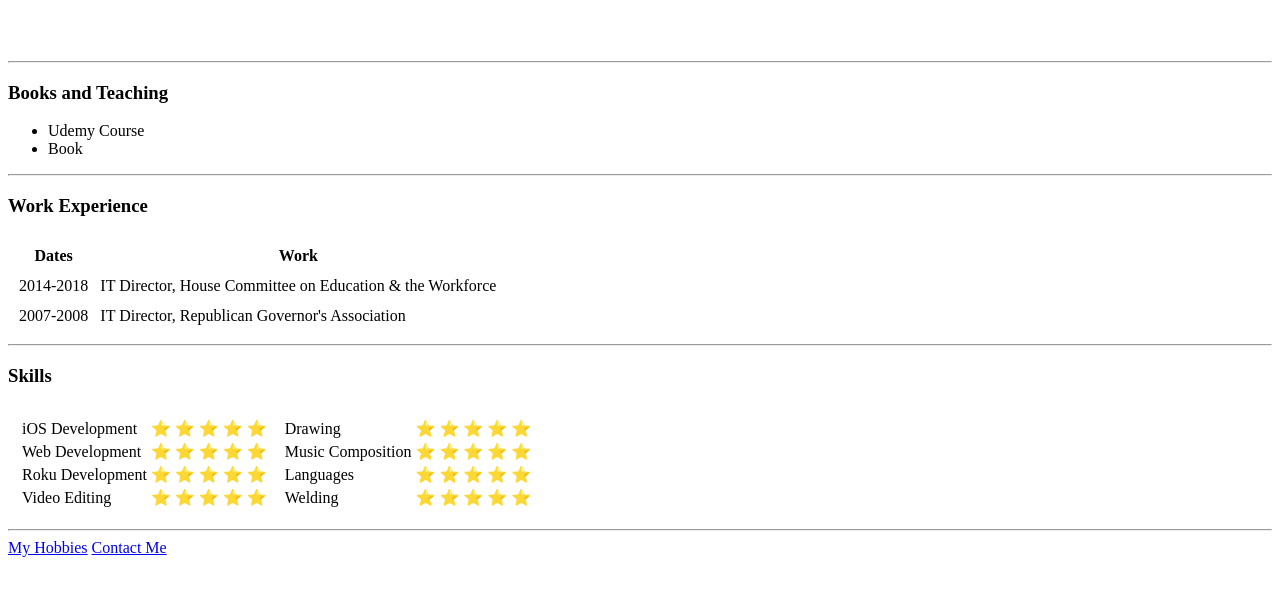
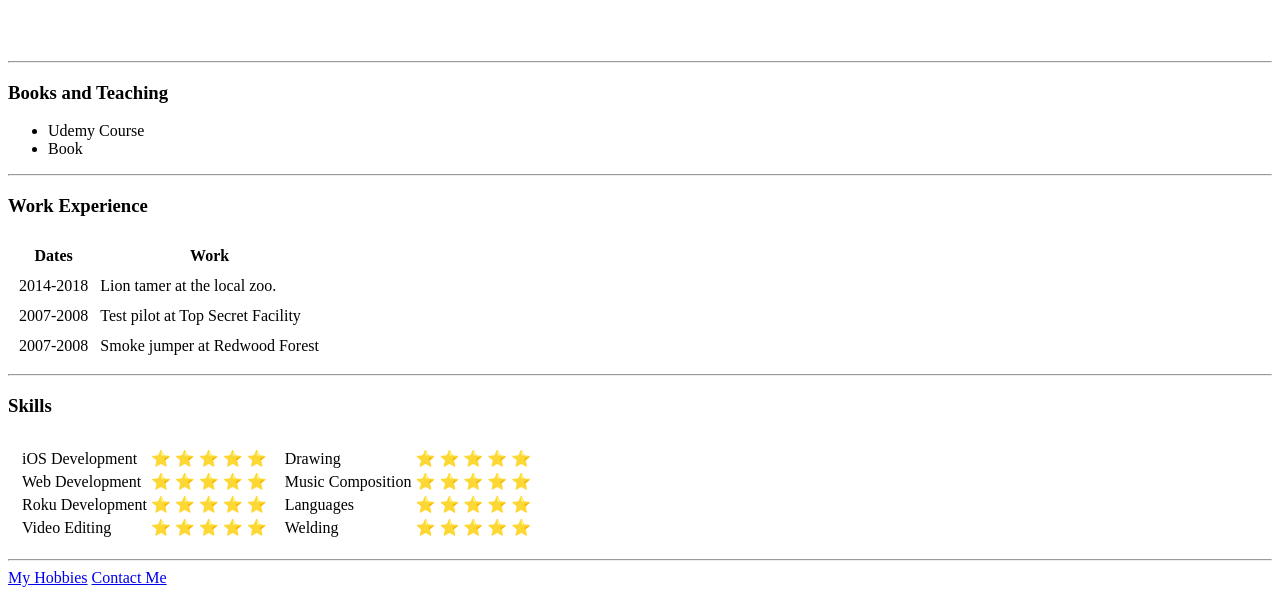
Before and after one commit to jamesgm/cv, a plain HTML site: page index.html in a window 1280 px wide. Shown: the part 241-836 px from the top of the page. Before the commit the page ends 806 px from the top, so only its background shows below. Drawn offline with Linux system fonts and the light colour scheme.

Commit message:
Changed job descriptions

```diff
--- a/index.html
+++ b/index.html
@@ -43,11 +43,15 @@
         </tfoot>
         <tr>
             <td>2014-2018</td>
-            <td>IT Director, House Committee on Education & the Workforce</td>
+            <td>Lion tamer at the local zoo.</td>
         </tr>
         <tr>
             <td>2007-2008</td>
-            <td>IT Director, Republican Governor's Association</td>
+            <td>Test pilot at Top Secret Facility</td>
+        </tr>
+        <tr>
+            <td>2007-2008</td>
+            <td>Smoke jumper at Redwood Forest</td>
         </tr>
     </table>
     <hr>
```
